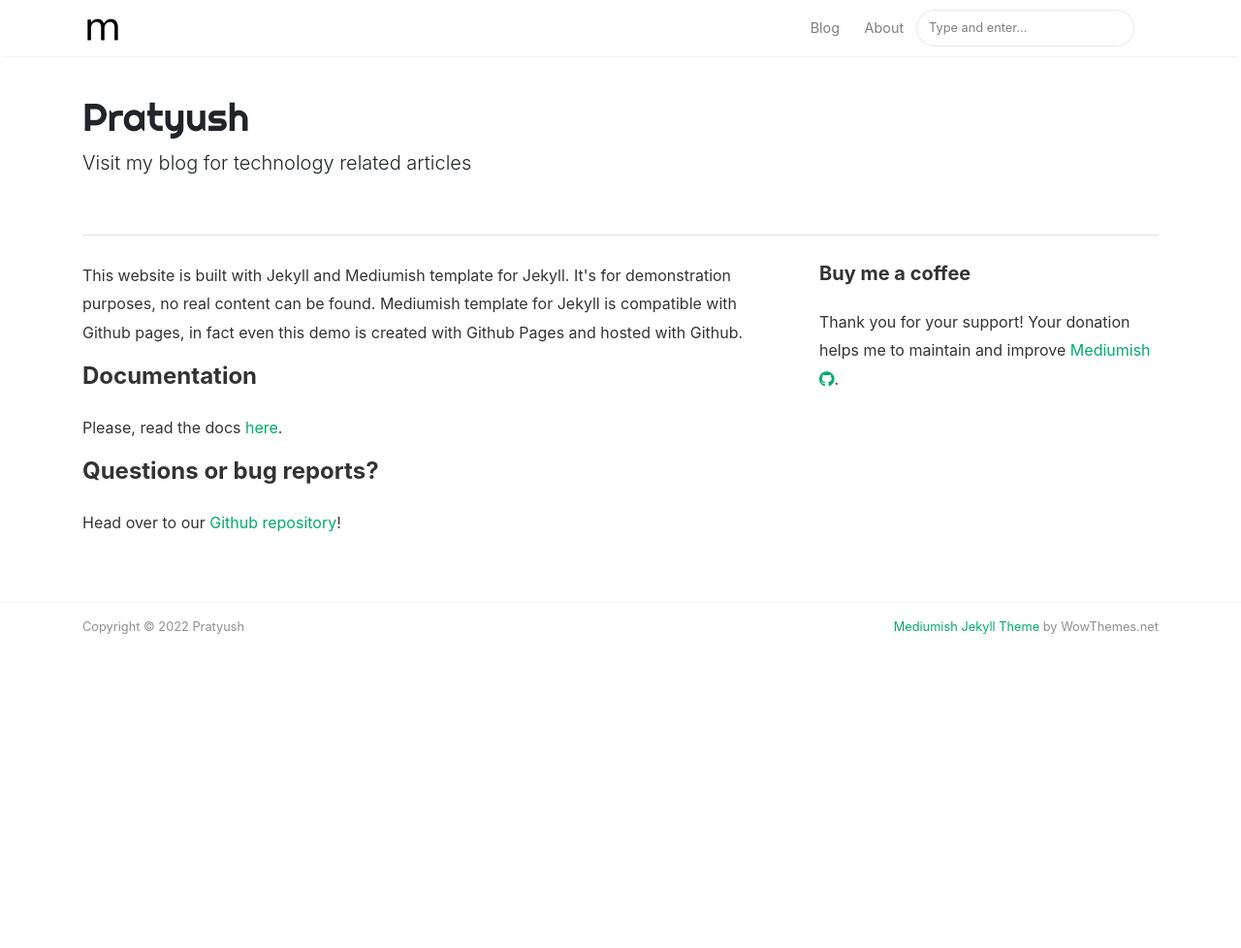
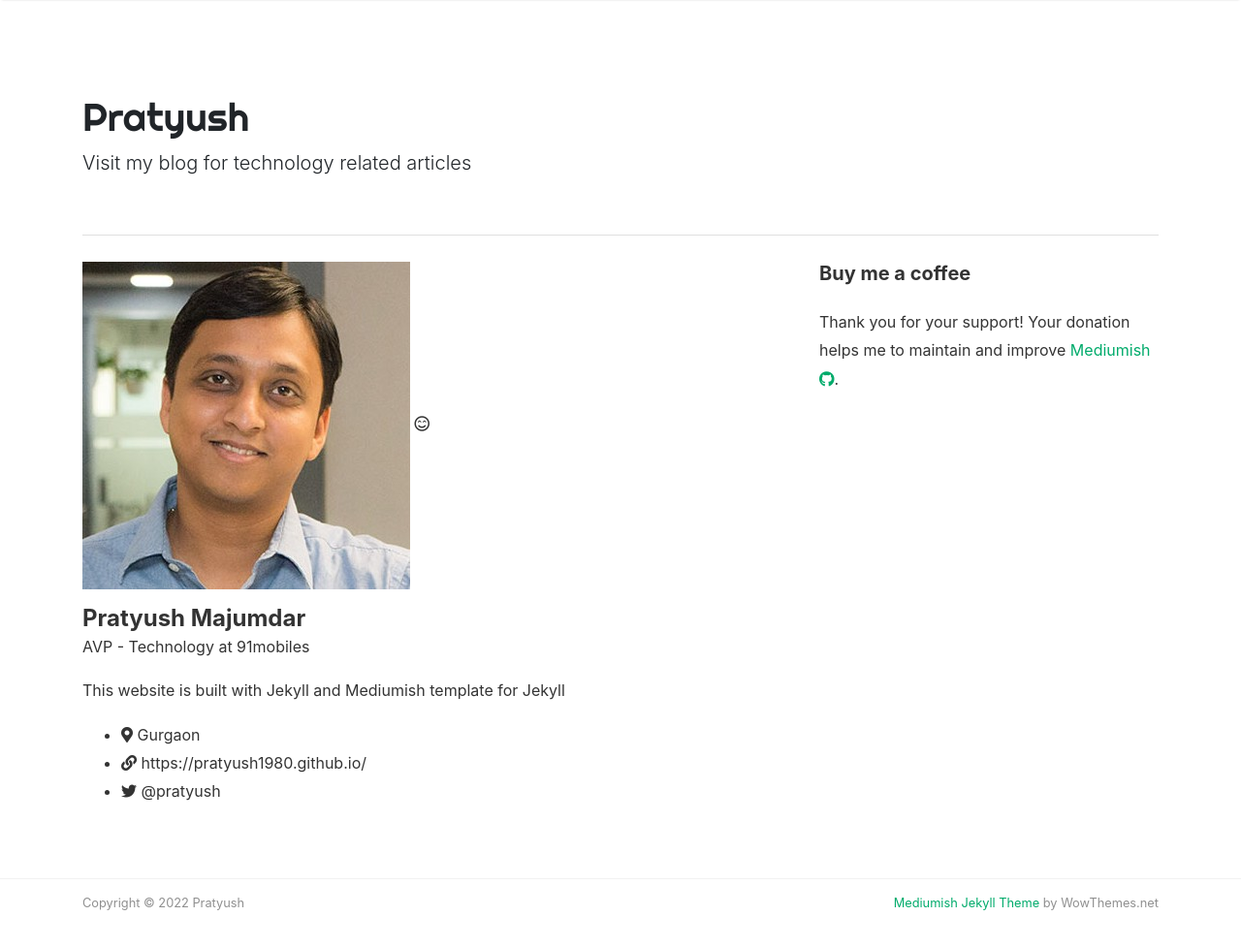
Before and after one commit to pratyush1806/pratyush1806.github.io, a Jekyll site: the page built from _pages/about.md, in a window 1280 px wide and 1015 px high. Shown: the top 978 px of the window at 97% size. Built offline with Jekyll 4.4.1, drawn with Linux system fonts in a browser that asks for light colours; nearby versions of some CDN libraries.

Commit message:
Working on About

```diff
--- a/_pages/about.md
+++ b/_pages/about.md
@@ -7,26 +7,33 @@
 
 <div class="row justify-content-between">
 <div class="col-md-8 pr-5">
-
-<p>This website is built with Jekyll and Mediumish template for Jekyll. It's for demonstration purposes, no real content can be found. Mediumish template for Jekyll is compatible with Github pages, in fact even this demo is created with Github Pages and hosted with Github.</p>
-
-<h4>Documentation</h4>
-
-<p>Please, read the docs <a href="https://bootstrapstarter.com/bootstrap-templates/template-mediumish-bootstrap-jekyll/">here</a>.</p>
-
-<h4>Questions or bug reports?</h4>
-
-<p>Head over to our <a href="https://github.com/wowthemesnet/mediumish-theme-jekyll">Github repository</a>!</p>
-
+<section class="left-section">
+    <div class="img-box">
+        <img src="{{site.baseurl}}/assets/images/profile.jpg" alt="user-img">
+        <a class="upload-img-btn"><i class="far fa-smile-beam"></i></a>
+    </div>
+    <div class="u-details mt-3">
+        <h4 class="m-0 name">Pratyush Majumdar</h4>
+        <p>AVP - Technology at 91mobiles</p>
+        <p class="about-p">
+        This website is built with Jekyll and Mediumish template for Jekyll
+        </p>
+        <div class="p-details">
+            <ul>
+                <li><i class="fas fa-map-marker-alt"></i> <span>Gurgaon</span></li>
+                <li><i class="fas fa-link"></i> <span>https://pratyush1980.github.io/</span></li>
+                <li><i class="fab fa-twitter"></i> <span>@pratyush</span></li>
+            </ul>
+        </div>
+    </div>
+</section>
 </div>
 
 <div class="col-md-4">
-
 <div class="sticky-top sticky-top-80">
 <h5>Buy me a coffee</h5>
-
 <p>Thank you for your support! Your donation helps me to maintain and improve <a target="_blank" href="https://github.com/wowthemesnet/mediumish-theme-jekyll">Mediumish <i class="fab fa-github"></i></a>.</p>
+</div>
 
 </div>
 </div>
-</div>
```
